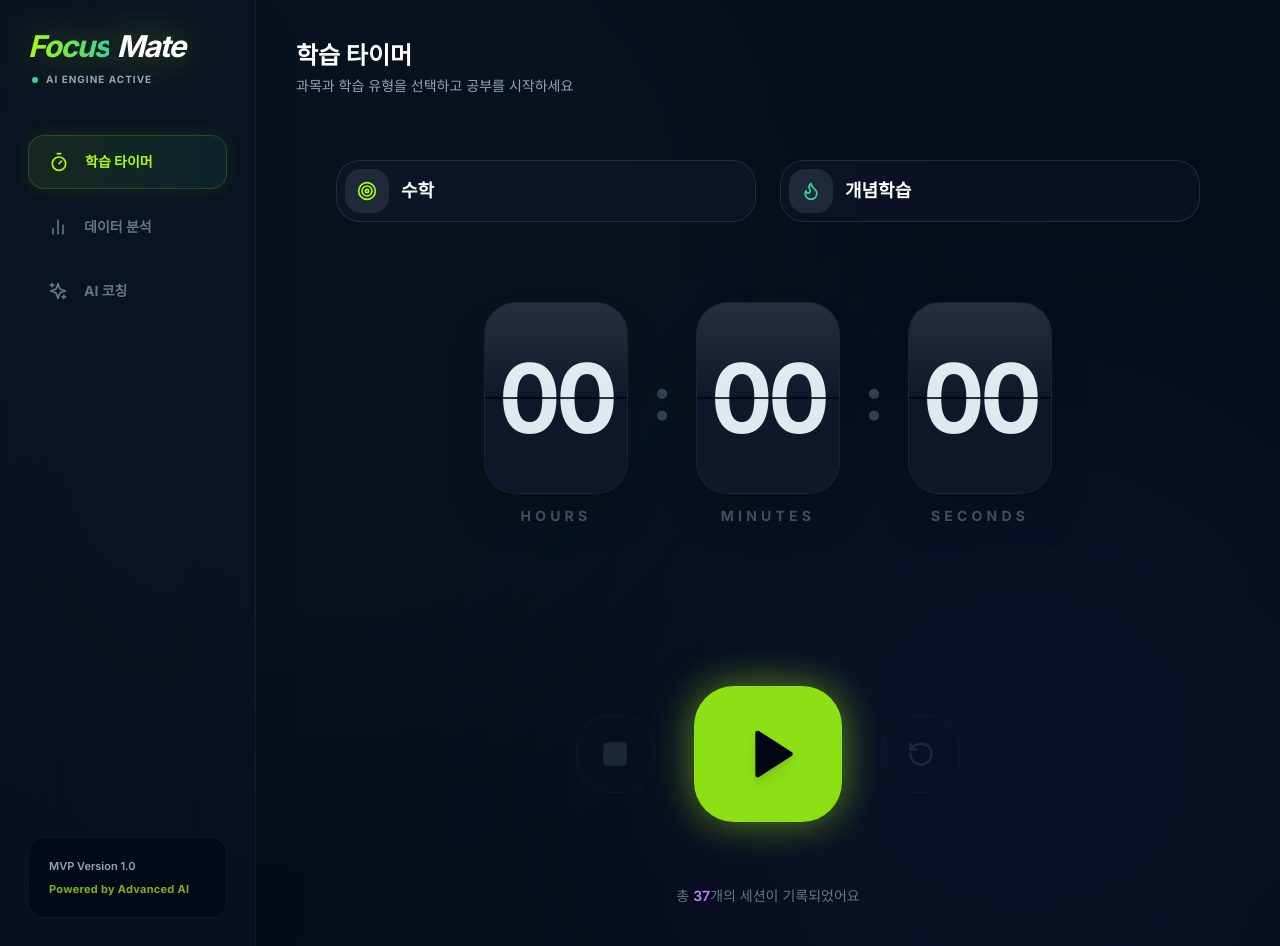
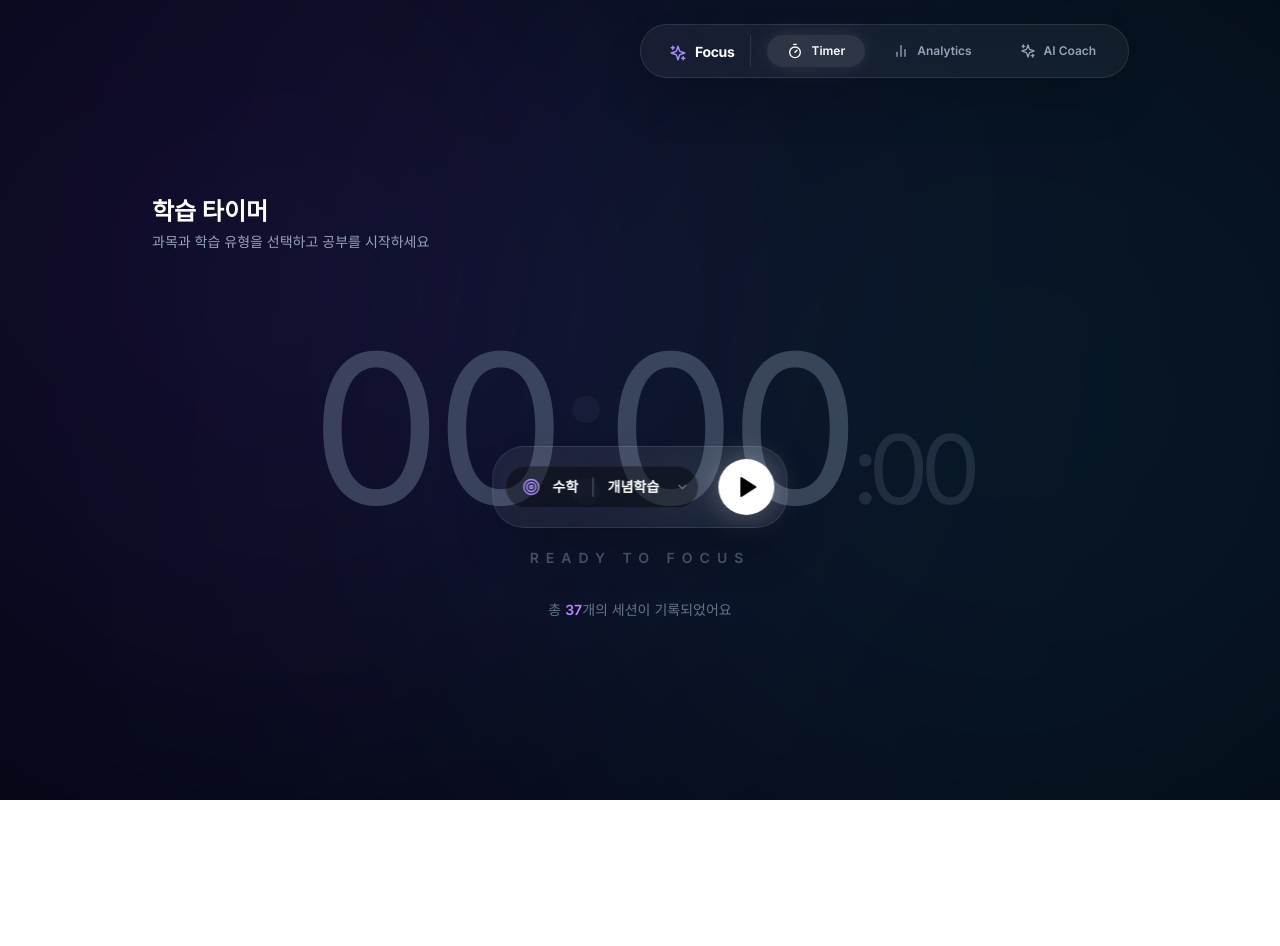
Before and after one commit to FocusMate-Coach/focusmate, a React (Vite) app: page / in a window 1280 px wide. After the commit the page ends 800 px from the top, so only its background shows below. Built offline with nearby package versions, Linux system fonts and the light colour scheme.

Commit message:
design: 시안 4안(풀스크린 젠 모드 & 오로라 테마) 완성

```diff
--- a/src/components/Layout/Layout.tsx
+++ b/src/components/Layout/Layout.tsx
@@ -1,11 +1,10 @@
-// src/components/Layout/Layout.tsx
 import { NavLink } from 'react-router-dom';
 import { Timer, BarChart2, Sparkles } from 'lucide-react';
 
 const NAV_ITEMS = [
-  { to: '/',          icon: Timer,    label: '학습 타이머' },
-  { to: '/dashboard', icon: BarChart2, label: '데이터 분석' },
-  { to: '/feedback',  icon: Sparkles,  label: 'AI 코칭' },
+  { to: '/',          icon: Timer,    label: 'Timer' },
+  { to: '/dashboard', icon: BarChart2, label: 'Analytics' },
+  { to: '/feedback',  icon: Sparkles,  label: 'AI Coach' },
 ];
 
 interface LayoutProps {
@@ -14,84 +13,45 @@
 
 export default function Layout({ children }: LayoutProps) {
   return (
-    // 배경색을 아주 어두운 남색(#060B19)으로 변경하고 폰트를 Pretendard로 설정
-    <div className="min-h-screen bg-[#060B19] text-slate-200 flex flex-col lg:flex-row font-sans selection:bg-focusgreen-500/30 overflow-hidden relative">
-      {/* 프리미엄 배경 글로우 효과 (Teal & Blue) */}
-      <div className="absolute top-[-20%] left-[-10%] w-[70vw] h-[70vw] bg-teal-900/10 rounded-full blur-[120px] pointer-events-none mix-blend-screen animate-pulse-slow"></div>
-      <div className="absolute bottom-[-20%] right-[-10%] w-[60vw] h-[60vw] bg-blue-900/10 rounded-full blur-[120px] pointer-events-none mix-blend-screen"></div>
+    <div className="min-h-screen bg-space text-white font-sans selection:bg-purple-500/30 overflow-hidden relative flex flex-col">
+      {/* 백그라운드 오로라 효과 */}
+      <div className="absolute top-[-10%] left-[-10%] w-[60vw] h-[60vw] bg-violet-900/20 rounded-full blur-[150px] mix-blend-screen animate-aurora-1 pointer-events-none"></div>
+      <div className="absolute bottom-[-10%] right-[-10%] w-[70vw] h-[70vw] bg-cyan-900/20 rounded-full blur-[150px] mix-blend-screen animate-aurora-2 pointer-events-none"></div>
 
-      {/* 데스크탑 사이드바: 글래스모피즘 효과 적용 */}
-      <aside className="hidden lg:flex flex-col w-64 bg-slate-900/40 backdrop-blur-2xl border-r border-white/5 p-7 shrink-0 z-10 shadow-2xl">
-        <div className="mb-12">
-          <h1 className="text-3xl font-black tracking-tighter italic flex items-center gap-2 drop-shadow-focus-neon">
-            <span className="bg-clip-text text-transparent bg-gradient-to-r from-focusgreen-400 to-emerald-400">
-              Focus
-            </span>
-            <span className="text-white">Mate</span>
-          </h1>
-          <div className="flex items-center gap-2 mt-2 ml-1">
-            <span className="w-1.5 h-1.5 bg-emerald-400 rounded-full animate-pulse"></span>
-            <p className="text-[10px] tracking-widest text-slate-400 font-bold uppercase">AI Engine Active</p>
+      {/* 구조 변경 1: 상단 플로팅 네비게이션 (데스크탑 & 모바일 공통) */}
+      <header className="fixed top-6 left-1/2 -translate-x-1/2 z-50 animate-fade-in-up">
+        <nav className="flex items-center gap-2 px-3 py-2.5 bg-white/5 backdrop-blur-2xl border border-white/10 rounded-full shadow-2xl">
+          {/* 미니 로고 */}
+          <div className="px-4 py-1 border-r border-white/10 mr-2">
+            <Sparkles size={18} className="text-violet-400 inline-block mr-2" />
+            <span className="font-bold tracking-tight text-sm">Focus</span>
           </div>
-        </div>
 
-        <nav className="space-y-3 flex-1">
           {NAV_ITEMS.map(({ to, icon: Icon, label }) => (
             <NavLink
               key={to}
               to={to}
               end={to === '/'}
               className={({ isActive }) =>
-                `flex items-center gap-4 px-5 py-4 rounded-2xl text-sm font-bold transition-all duration-300 ${
+                `flex items-center gap-2 px-5 py-2 rounded-full text-xs font-semibold transition-all duration-500 ${
                   isActive
-                    ? 'bg-gradient-to-r from-focusgreen-500/10 to-emerald-500/10 text-focusgreen-400 border border-focusgreen-500/20 shadow-[0_0_20px_rgba(140,224,21,0.1)]'
-                    : 'text-slate-500 hover:text-slate-200 hover:bg-slate-800/50'
+                    ? 'bg-white/10 text-white shadow-[0_0_20px_rgba(255,255,255,0.1)]'
+                    : 'text-slate-400 hover:text-white hover:bg-white/5'
                 }`
               }
             >
-              <Icon size={20}  />
-              {label}
+              <Icon size={16} />
+              <span className="hidden sm:inline">{label}</span>
             </NavLink>
           ))}
         </nav>
+      </header>
 
-        <div className="p-5 bg-slate-950/50 rounded-2xl border border-white/5 text-[11px] mt-4 shadow-inner">
-          <p className="text-slate-400 font-semibold mb-1.5">MVP Version 1.0</p>
-          <p className="text-focusgreen-400/70 font-black tracking-wide">Powered by Advanced AI</p>
-        </div>
-      </aside>
-
-      {/* 메인 콘텐츠 영역 */}
-      <main className="flex-1 flex flex-col min-h-screen relative z-10">
-        <header className="lg:hidden flex items-center justify-between px-6 py-5 bg-slate-900/80 backdrop-blur-md border-b border-white/5 sticky top-0 z-50">
-          <h1 className="text-xl font-black italic tracking-tighter drop-shadow-focus-neon">
-            <span className="text-focusgreen-400">Focus</span>Mate
-          </h1>
-        </header>
-
-        {/* 페이지 콘텐츠가 부드럽게 나타나도록 애니메이션 적용 */}
-        <div className="flex-1 p-6 lg:p-10 max-w-6xl w-full mx-auto animate-fade-in-up">
+      {/* 구조 변경 2: 풀스크린 메인 콘텐츠 (여백 극대화) */}
+      <main className="flex-1 flex flex-col items-center justify-center relative z-10 w-full h-full pt-24 pb-20">
+        <div className="w-full max-w-5xl mx-auto px-6 h-full flex flex-col justify-center">
           {children}
         </div>
-
-        {/* 모바일 하단 탭바 (에러 수정 완료 버전) */}
-        <nav className="lg:hidden flex border-t border-white/5 bg-slate-900/90 backdrop-blur-2xl pb-safe shadow-2xl">
-          {NAV_ITEMS.map(({ to, icon: Icon, label }) => (
-            <NavLink
-              key={to}
-              to={to}
-              end={to === '/'}
-              className={({ isActive }) =>
-                `flex-1 flex flex-col items-center gap-1.5 py-4 text-[11px] font-bold transition-all ${
-                  isActive ? 'text-focusgreen-400' : 'text-slate-500'
-                }`
-              }
-            >
-              <Icon size={22} />
-              {label}
-            </NavLink>
-          ))}
-        </nav>
       </main>
     </div>
   );
--- a/src/components/Timer/Timer.tsx
+++ b/src/components/Timer/Timer.tsx
@@ -1,8 +1,8 @@
 // src/components/Timer/Timer.tsx
 import { useState } from 'react';
-import { Play, Pause, Square, RotateCcw, Target, Flame } from 'lucide-react';
+import { Play, Pause, Square, Target, ChevronDown } from 'lucide-react';
 import { useTimer } from '../../hooks/useTimer';
-import FocusRating from '../FocusRating/FocusRating';
+import FocusRating from '../FocusRating/FocusRating'; // <- 누락되었던 에러 해결!
 import type { Subject, StudyType, StudySession } from '../../types';
 
 const SUBJECTS: Subject[] = ['국어', '영어', '수학', '과학', '사회', '기타'];
@@ -12,193 +12,118 @@
   onSessionSaved: (session: StudySession) => void;
 }
 
-// 개별 시간(시, 분, 초)을 표시하는 미래형 플립 카드 컴포넌트
-const TimeCard = ({ value, label, isActive }: { value: string, label: string, isActive: boolean }) => (
-  <div className="flex flex-col items-center gap-3">
-    <div className={`relative overflow-hidden rounded-[2rem] bg-slate-900 border transition-all duration-500 w-28 h-36 sm:w-36 sm:h-48 flex items-center justify-center ${isActive ? 'border-focusgreen-500/50 shadow-[0_0_40px_rgba(173,251,16,0.25)]' : 'border-white/5 shadow-2xl'}`}>
-      {/* 플립 시계 중앙 가로선 (물리적인 시계 느낌) */}
-      <div className="absolute top-1/2 left-0 w-full h-[2px] bg-[#020617] z-10 -translate-y-1/2 opacity-80 shadow-sm"></div>
-
-      {/* 숫자 텍스트 */}
-      <span className={`text-6xl sm:text-8xl font-black tabular-nums tracking-tighter z-0 transition-colors duration-500 ${isActive ? 'text-focusgreen-400 drop-shadow-focus-neon' : 'text-slate-200'}`}>
-        {value}
-      </span>
-
-      {/* 반사되는 유리 질감 효과 */}
-      <div className="absolute top-0 left-0 w-full h-1/2 bg-gradient-to-b from-white/10 to-transparent pointer-events-none"></div>
-    </div>
-    <span className={`text-xs sm:text-sm font-black tracking-[0.3em] uppercase ${isActive ? 'text-focusgreen-500/80' : 'text-slate-600'}`}>{label}</span>
-  </div>
-);
-
 export default function Timer({ onSessionSaved }: TimerProps) {
-  // 팀장님의 완벽한 코어 로직 100% 유지!
   const { status, elapsed, subject, studyType, startTime, setSubject, setStudyType, start, pause, resume, stop, reset } = useTimer();
   const [showRating, setShowRating] = useState(false);
   const [pendingSession, setPendingSession] = useState<Omit<StudySession, 'focusScore'> | null>(null);
 
+  const formatTime = (totalSeconds: number) => {
+    const h = Math.floor(totalSeconds / 3600);
+    const m = Math.floor((totalSeconds % 3600) / 60);
+    const s = totalSeconds % 60;
+    return {
+      h: h.toString().padStart(2, '0'),
+      m: m.toString().padStart(2, '0'),
+      s: s.toString().padStart(2, '0')
+    };
+  };
+
   const handleStop = () => {
     if (elapsed < 5) return;
     stop();
-
     const now = new Date();
-    const endH = String(now.getHours()).padStart(2, '0');
-    const endM = String(now.getMinutes()).padStart(2, '0');
-    const hour = parseInt(startTime.split(':')[0], 10) || 0;
-
     setPendingSession({
       id: `session_${Date.now()}`,
       date: now.toISOString().split('T')[0],
       startTime,
-      endTime: `${endH}:${endM}`,
-      hour,
-      subject,
-      studyType,
-      duration: elapsed,
-      createdAt: Date.now(),
+      endTime: `${String(now.getHours()).padStart(2, '0')}:${String(now.getMinutes()).padStart(2, '0')}`,
+      hour: parseInt(startTime.split(':')[0], 10) || 0,
+      subject, studyType, duration: elapsed, createdAt: Date.now(),
     });
     setShowRating(true);
   };
 
   const handleRatingSave = (score: number) => {
-    if (!pendingSession) return;
-    const session: StudySession = { ...pendingSession, focusScore: score };
-    onSessionSaved(session);
-    setShowRating(false);
-    setPendingSession(null);
-    reset();
+    if (pendingSession) onSessionSaved({ ...pendingSession, focusScore: score });
+    setShowRating(false); setPendingSession(null); reset();
   };
 
+  // 👇 아까 누락되었던 에러의 원인! 완벽하게 추가되었습니다.
   const handleRatingCancel = () => {
     setShowRating(false);
     setPendingSession(null);
     reset();
   };
 
-  // 시간을 시간, 분, 초 단위로 분리
-  const h = Math.floor(elapsed / 3600);
-  const m = Math.floor((elapsed % 3600) / 60);
-  const s = elapsed % 60;
-  const pad = (n: number) => String(n).padStart(2, '0');
-
+  const time = formatTime(elapsed);
   const isActive = status === 'running';
 
   return (
-    <div className="flex flex-col items-center justify-center min-h-[75vh] gap-12 sm:gap-16 max-w-4xl mx-auto py-8">
+    <div className="flex flex-col items-center justify-center h-full w-full animate-fade-in-up">
 
-      {/* 1. 상단: 플로팅 글래스 콤보박스 (과목/유형) */}
-      <div className="w-full flex flex-col sm:flex-row gap-4 sm:gap-6 px-4 animate-fade-in-up">
-        <div className="flex-1 relative group">
-          <div className="absolute -inset-0.5 bg-gradient-to-r from-focusgreen-500 to-emerald-500 rounded-3xl blur opacity-0 group-hover:opacity-20 transition duration-500"></div>
-          <div className="relative bg-slate-900/60 backdrop-blur-xl border border-white/10 rounded-3xl p-2 flex items-center">
-            <div className="p-3 bg-slate-800 rounded-2xl text-focusgreen-400 mr-3">
-              <Target size={20} />
+      {/* 1. 중앙: 극도로 단순화된 풀스크린 시계 (Thin 폰트 사용) */}
+      <div className="flex-1 flex flex-col items-center justify-center w-full mt-10">
+        <div className={`text-[5rem] sm:text-[10rem] md:text-[13rem] font-light leading-none tracking-tighter tabular-nums transition-all duration-1000 ${isActive ? 'text-white' : 'text-slate-500/50'}`}>
+          {time.h}<span className={`${isActive ? 'opacity-50 animate-pulse' : 'opacity-20'}`}>:</span>{time.m}<span className="text-5xl sm:text-7xl md:text-8xl opacity-50 font-normal">:{time.s}</span>
+        </div>
+        <p className={`mt-4 tracking-[0.5em] text-xs sm:text-sm uppercase font-semibold transition-colors duration-1000 ${isActive ? 'text-cyan-400' : 'text-slate-600'}`}>
+          {status === 'running' ? 'Deep Work in Progress' : 'Ready to Focus'}
+        </p>
+      </div>
+
+      {/* 2. 하단: 플로팅 독 (Dock) - 과목 선택과 컨트롤러를 통합 */}
+      <div className="fixed bottom-10 left-1/2 -translate-x-1/2 z-40">
+        <div className="flex flex-col items-center gap-4">
+
+          {/* 최소 시간 경고 (자연스럽게 떠오름) */}
+          <div className="h-4">
+            {status === 'running' && elapsed < 5 && (
+              <span className="text-[10px] text-violet-300/70 uppercase tracking-widest bg-violet-900/30 px-3 py-1 rounded-full border border-violet-500/20">
+                Minimum 5s required
+              </span>
+            )}
+          </div>
+
+          <div className="bg-white/5 backdrop-blur-2xl border border-white/10 rounded-[2rem] p-3 flex items-center gap-3 shadow-2xl transition-all duration-500 hover:bg-white/10">
+
+            {/* 설정: 과목 및 유형 (미니멀 콤보박스) */}
+            <div className="flex items-center bg-black/40 rounded-[1.5rem] p-2 pl-4 pr-2 border border-white/5 gap-3">
+              <Target size={18} className="text-violet-400" />
+              <select value={subject} onChange={(e) => setSubject(e.target.value as Subject)} disabled={status !== 'idle'} className="bg-transparent text-white text-sm font-semibold focus:outline-none appearance-none cursor-pointer">
+                {SUBJECTS.map((s) => <option key={s} value={s} className="bg-space">{s}</option>)}
+              </select>
+              <span className="text-slate-600">|</span>
+              <select value={studyType} onChange={(e) => setStudyType(e.target.value as StudyType)} disabled={status !== 'idle'} className="bg-transparent text-white text-sm font-semibold focus:outline-none appearance-none cursor-pointer">
+                {STUDY_TYPES.map((t) => <option key={t} value={t} className="bg-space">{t}</option>)}
+              </select>
+              <ChevronDown size={14} className="text-slate-500 ml-1" />
             </div>
-            <select
-              value={subject}
-              onChange={(e) => setSubject(e.target.value as Subject)}
-              disabled={status !== 'idle'}
-              className="flex-1 bg-transparent text-white text-lg font-bold focus:outline-none disabled:opacity-50 appearance-none cursor-pointer"
-            >
-              {SUBJECTS.map((s) => <option key={s} value={s} className="bg-slate-900">{s}</option>)}
-            </select>
-          </div>
-        </div>
 
-        <div className="flex-1 relative group">
-          <div className="absolute -inset-0.5 bg-gradient-to-r from-emerald-500 to-focusgreen-500 rounded-3xl blur opacity-0 group-hover:opacity-20 transition duration-500"></div>
-          <div className="relative bg-slate-900/60 backdrop-blur-xl border border-white/10 rounded-3xl p-2 flex items-center">
-            <div className="p-3 bg-slate-800 rounded-2xl text-emerald-400 mr-3">
-              <Flame size={20} />
+            {/* 메인 컨트롤 버튼들 */}
+            <div className="flex items-center gap-2 pl-2">
+              <button
+                onClick={status === 'idle' ? start : (isActive ? pause : resume)}
+                className={`w-14 h-14 rounded-full flex items-center justify-center transition-all duration-300 active:scale-90 ${
+                  isActive
+                  ? 'bg-white/10 text-white hover:bg-white/20'
+                  : 'bg-white text-black hover:scale-105 shadow-[0_0_30px_rgba(255,255,255,0.3)]'
+                }`}
+              >
+                {isActive ? <Pause size={24} fill="currentColor" /> : <Play size={24} className="ml-1" fill="currentColor" />}
+              </button>
+
+              {(status === 'running' || status === 'paused') && (
+                <button onClick={handleStop} className="w-14 h-14 rounded-full flex items-center justify-center bg-red-500/20 text-red-400 hover:bg-red-500 hover:text-white transition-all duration-300 active:scale-90" title="Stop">
+                  <Square size={20} fill="currentColor" />
+                </button>
+              )}
             </div>
-            <select
-              value={studyType}
-              onChange={(e) => setStudyType(e.target.value as StudyType)}
-              disabled={status !== 'idle'}
-              className="flex-1 bg-transparent text-white text-lg font-bold focus:outline-none disabled:opacity-50 appearance-none cursor-pointer"
-            >
-              {STUDY_TYPES.map((t) => <option key={t} value={t} className="bg-slate-900">{t}</option>)}
-            </select>
           </div>
         </div>
       </div>
 
-      {/* 2. 중앙: 파격적인 미래형 플립 클락 */}
-      <div className="flex items-center gap-2 sm:gap-6 animate-fade-in-up mt-4">
-        <TimeCard value={pad(h)} label="Hours" isActive={isActive && h > 0} />
-        <span className={`text-4xl sm:text-6xl font-black pb-8 ${isActive ? 'text-focusgreen-400 animate-pulse' : 'text-slate-700'}`}>:</span>
-        <TimeCard value={pad(m)} label="Minutes" isActive={isActive} />
-        <span className={`text-4xl sm:text-6xl font-black pb-8 ${isActive ? 'text-focusgreen-400 animate-pulse' : 'text-slate-700'}`}>:</span>
-        <TimeCard value={pad(s)} label="Seconds" isActive={isActive} />
-      </div>
-
-      {/* 최소 시간 안내 */}
-      <div className="h-6">
-        {status === 'running' && elapsed < 5 && (
-          <p className="text-sm font-bold text-focusgreen-500/80 animate-pulse bg-focusgreen-500/10 px-4 py-1.5 rounded-full border border-focusgreen-500/20">
-            데이터 수집을 위해 최소 5초 이상 집중해 주세요
-          </p>
-        )}
-      </div>
-
-      {/* 3. 하단: 사이버펑크 스타일 컨트롤 센터 */}
-      <div className="flex items-center gap-6 sm:gap-10 animate-fade-in-up mt-2">
-        {/* 종료 버튼 */}
-        {(status === 'running' || status === 'paused') ? (
-          <button
-            onClick={handleStop}
-            className="p-5 sm:p-6 rounded-[2rem] bg-slate-900/80 border border-white/5 text-slate-400 hover:text-white hover:bg-red-500 hover:border-red-500 hover:shadow-[0_0_30px_rgba(239,68,68,0.5)] transition-all duration-300 active:scale-90 group"
-            title="종료 및 저장"
-          >
-            <Square size={28} className="group-hover:scale-110 transition-transform" fill="currentColor" />
-          </button>
-        ) : (
-          <div className="p-5 sm:p-6 rounded-[2rem] bg-slate-900/40 border border-white/5 text-slate-700 opacity-50">
-            <Square size={28} fill="currentColor" />
-          </div>
-        )}
-
-        {/* 메인 액션 버튼 (네온 글로우) */}
-        <button
-          onClick={status === 'idle' ? start : (isActive ? pause : resume)}
-          className={`relative group p-8 sm:p-10 rounded-[2.5rem] transition-all duration-500 active:scale-95 flex items-center justify-center ${
-            isActive
-            ? 'bg-slate-900 border border-white/10 text-white hover:bg-slate-800'
-            : 'bg-focusgreen-500 text-slate-950 shadow-[0_0_40px_rgba(173,251,16,0.5)] hover:shadow-[0_0_60px_rgba(173,251,16,0.7)] hover:bg-focusgreen-400'
-          }`}
-        >
-          {isActive ? (
-            <Pause size={56} fill="currentColor" className="drop-shadow-lg" />
-          ) : (
-            <Play size={56} className="ml-3 drop-shadow-lg" fill="currentColor" />
-          )}
-        </button>
-
-        {/* 초기화 버튼 */}
-        {(status === 'running' || status === 'paused') ? (
-          <button
-            onClick={reset}
-            className="p-5 sm:p-6 rounded-[2rem] bg-slate-900/80 border border-white/5 text-slate-400 hover:text-slate-950 hover:bg-slate-200 transition-all duration-300 active:scale-90 group"
-            title="초기화"
-          >
-            <RotateCcw size={28} className="group-hover:-rotate-180 transition-transform duration-500" />
-          </button>
-        ) : (
-          <div className="p-5 sm:p-6 rounded-[2rem] bg-slate-900/40 border border-white/5 text-slate-700 opacity-50">
-            <RotateCcw size={28} />
-          </div>
-        )}
-      </div>
-
-      {/* 팀장님의 집중도 평가 모달은 그대로 유지! */}
       {showRating && (
-        <FocusRating
-          subject={subject}
-          studyType={studyType}
-          duration={elapsed}
-          onSave={handleRatingSave}
-          onCancel={handleRatingCancel}
-        />
+        <FocusRating subject={subject} studyType={studyType} duration={elapsed} onSave={handleRatingSave} onCancel={handleRatingCancel} />
       )}
     </div>
   );
--- a/tailwind.config.js
+++ b/tailwind.config.js
@@ -1,4 +1,3 @@
-// tailwind.config.js
 /** @type {import('tailwindcss').Config} */
 export default {
   content: [
@@ -8,33 +7,24 @@
   theme: {
     extend: {
       colors: {
-        navy: {
-          950: '#020617', // 아주 어두운 밤하늘색
-          900: '#0F172A',
-          800: '#1E293B',
-          700: '#334155',
-        },
-        focusgreen: {
-          400: '#ADFB10', // 퓨어 네온 그린
-          500: '#8CE015',
-        }
+        space: '#030712', // 완전한 깊은 어둠
       },
       fontFamily: {
-        // 더 현대적이고 가독성 좋은 Pretendard 폰트를 메인으로 설정
         sans: ['Pretendard', 'Inter', 'system-ui', 'sans-serif'],
       },
-      // 물리적 플립 카드의 깊이감을 위한 특수 그림자 설정
-      dropShadow: {
-        'focus-neon': '0 0 20px rgba(173, 251, 16, 0.4)',
-      },
       animation: {
-        'fade-in-up': 'fadeInUp 0.6s cubic-bezier(0.16, 1, 0.3, 1) forwards',
-        'pulse-slow': 'pulse 3s cubic-bezier(0.4, 0, 0.6, 1) infinite',
+        'fade-in-up': 'fadeInUp 0.8s cubic-bezier(0.16, 1, 0.3, 1) forwards',
+        'aurora-1': 'aurora 15s ease infinite alternate',
+        'aurora-2': 'aurora 20s ease-in-out infinite alternate-reverse',
       },
       keyframes: {
         fadeInUp: {
-          '0%': { opacity: '0', transform: 'translateY(20px)' },
+          '0%': { opacity: '0', transform: 'translateY(30px)' },
           '100%': { opacity: '1', transform: 'translateY(0)' },
+        },
+        aurora: {
+          '0%': { transform: 'translate(0, 0) scale(1) rotate(0deg)' },
+          '100%': { transform: 'translate(50px, -50px) scale(1.3) rotate(10deg)' },
         }
       }
     },
```
